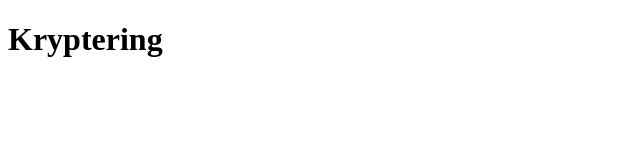
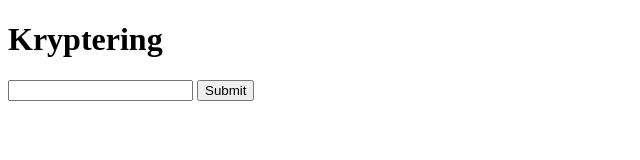
Before and after one commit to MelkerValve/Kipepeo_Frontendutveckling_inlamning2, a plain HTML site: page index.html in a window 1280 px wide. Shown: the whole page, without its empty margins (0-640 px from the left). Drawn offline with Linux system fonts and the light colour scheme.

Commit message:
Ascii förskjutning påbörjad, förskjutning fungerar.

```diff
--- /dev/null
+++ b/Ascii.js
@@ -0,0 +1,20 @@
+function asciiShift(/* text */) {
+  var text = document.passwordform.password.value;
+  const slumpTal = Math.floor(Math.random() * 21);
+
+  const resultat = text
+    .split('')
+    .map(tecken => {
+      const nyKod = tecken.charCodeAt(0) + slumpTal;
+      return String.fromCharCode(nyKod);
+    })
+    .join('');
+
+  alert(resultat);
+
+  /*return {
+    original: text,
+    forsjutning: slumpTal,
+    resultat: resultat
+  }; */
+}
--- a/index.html
+++ b/index.html
@@ -5,10 +5,15 @@
   <meta charset="UTF-8">
   <meta name="viewport" content="width=device-width, initial-scale=1.0">
   <title>Kryptering</title>
+  <script src="Ascii.js"></script>
 </head>
 
 <body>
   <h1>Kryptering</h1>
+  <form name="passwordform" method="get">
+    <input type="text" id="password" name="password">
+    <input type="submit" onclick="asciiShift()">
+  </form>
 </body>
 
 </html>
```
